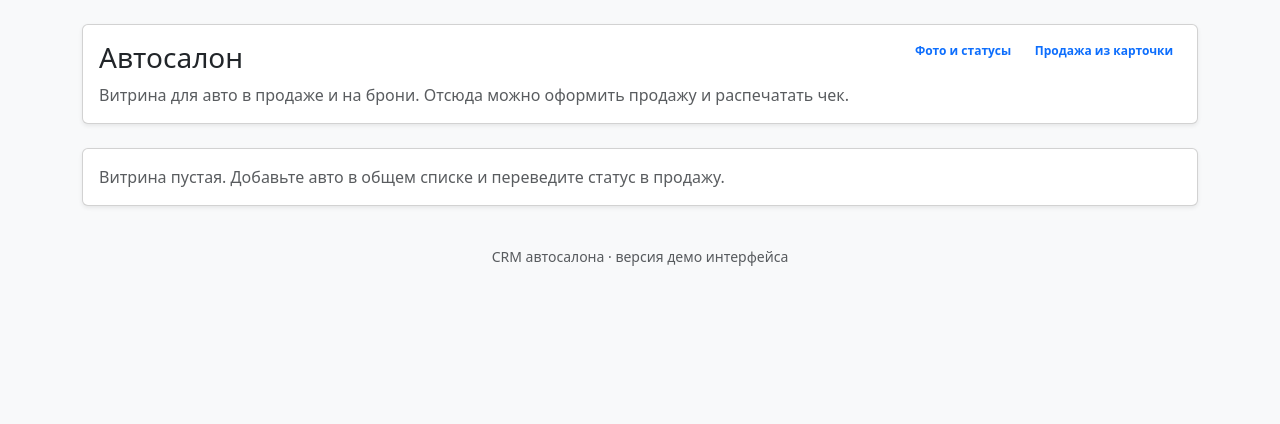
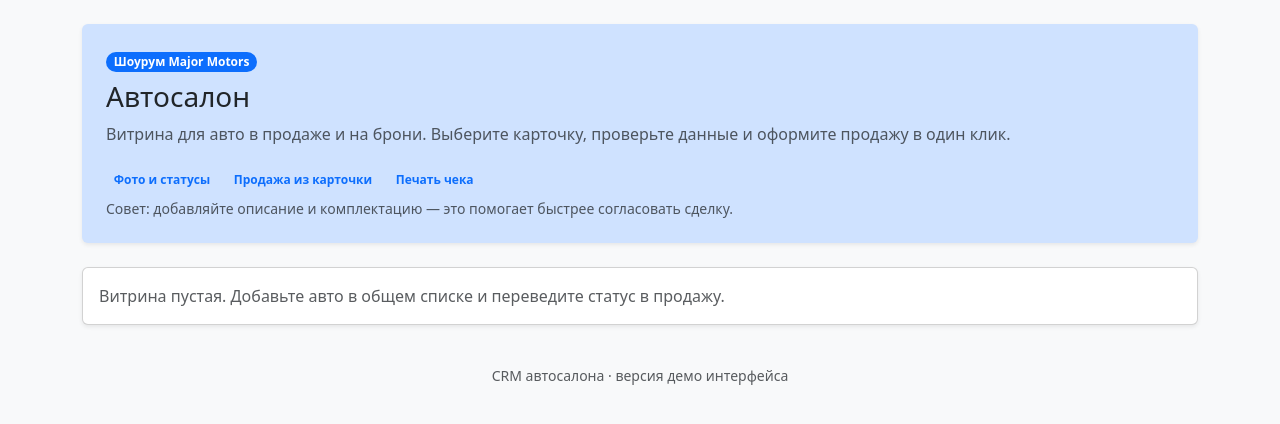
Before and after one commit to Shakhriyor10/major_motors, a Django app: page /autosalon/ in a window 1280 px wide. Shown: the part 82-506 px from the top of the page. Run offline with Django 3.2, Linux system fonts and the light colour scheme; tables that the repository leaves empty hold one stand-in row (values such as "Sample post"); some libraries are stand-ins or nearby versions.

Commit message:
sdajsaldsa

```diff
--- a/crm/models.py
+++ b/crm/models.py
@@ -290,6 +290,7 @@ class Vehicle(TimeStampedModel):
         default=Currency.UZS,
     )
     stock_count = models.PositiveIntegerField(default=1)
+    seat_count = models.PositiveIntegerField(null=True, blank=True)
     engine_type = models.CharField(max_length=32, choices=EngineType.choices, default=EngineType.GASOLINE)
     engine_volume = models.DecimalField(max_digits=4, decimal_places=1, null=True, blank=True)
     horsepower = models.PositiveIntegerField(null=True, blank=True)
--- a/crm/views.py
+++ b/crm/views.py
@@ -97,6 +97,7 @@ def _create_vehicle_from_form(request, options_qs):
         sale_price=to_decimal(request.POST.get('sale_price')),
         sale_currency=purchase_currency,
         stock_count=to_int(request.POST.get('stock_count')) or 0,
+        seat_count=to_int(request.POST.get('seat_count')),
         engine_type=request.POST.get('engine_type') or Vehicle.EngineType.GASOLINE,
         engine_volume=to_decimal(request.POST.get('engine_volume')),
         horsepower=to_int(request.POST.get('horsepower')),
--- a/templates/crm/autosalon.html
+++ b/templates/crm/autosalon.html
@@ -85,6 +85,10 @@
           <div class="col-12 col-md-6 col-lg-4">
             <label for="stock_count" class="form-label">Количество в автосалоне</label>
             <input id="stock_count" name="stock_count" type="number" min="0" step="1" class="form-control" required>
+          </div>
+          <div class="col-12 col-md-6 col-lg-4">
+            <label for="seat_count" class="form-label">Количество посадочных мест</label>
+            <input id="seat_count" name="seat_count" type="number" min="1" step="1" class="form-control" placeholder="Например: 5">
           </div>
           <div class="col-12 col-md-6 col-lg-4">
             <label for="acquisition_type" class="form-label">Тип поступления</label>
@@ -225,6 +229,8 @@
                 <div class="col-12 col-md-6 col-lg-3"><strong class="text-dark">Расход:</strong> {{ vehicle.fuel_consumption|default:"—" }}</div>
                 <div class="col-12 col-md-6 col-lg-3"><strong class="text-dark">Страна:</strong> {{ vehicle.country|default:"—" }}</div>
                 <div class="col-12 col-md-6 col-lg-3"><strong class="text-dark">Кол-во:</strong> {{ vehicle.stock_count }}</div>
+                <div class="col-12 col-md-6 col-lg-3"><strong class="text-dark">Посадочные места:</strong> {{ vehicle.seat_count|default:"—" }}</div>
+                <div class="col-12 col-md-6 col-lg-3"><strong class="text-dark">Пробег:</strong> {{ vehicle.mileage|default:"—" }} км</div>
               </div>
               <div class="row g-2 text-muted small mt-2">
                 <div class="col-12 col-md-6">
--- a/templates/crm/autosalon_showroom.html
+++ b/templates/crm/autosalon_showroom.html
@@ -3,32 +3,38 @@
 {% block title %}Major Motors CRM · Автосалон{% endblock %}
 
 {% block content %}
-  <div class="card shadow-sm mb-4 d-print-none">
-    <div class="card-body d-flex flex-wrap justify-content-between align-items-start gap-3">
+  <div class="card shadow-sm border-0 mb-4 d-print-none bg-primary-subtle">
+    <div class="card-body d-flex flex-wrap justify-content-between align-items-start gap-4 p-4">
       <div>
-        <h1 class="h3">Автосалон</h1>
-        <p class="text-muted mb-0">Витрина для авто в продаже и на брони. Отсюда можно оформить продажу и распечатать чек.</p>
+        <span class="badge rounded-pill text-bg-primary mb-2">Шоурум Major Motors</span>
+        <h1 class="h3 mb-2">Автосалон</h1>
+        <p class="text-muted mb-0">Витрина для авто в продаже и на брони. Выберите карточку, проверьте данные и оформите продажу в один клик.</p>
       </div>
-      <div class="d-flex flex-wrap gap-2">
-        <span class="badge rounded-pill text-bg-primary-subtle text-primary">Фото и статусы</span>
-        <span class="badge rounded-pill text-bg-primary-subtle text-primary">Продажа из карточки</span>
+      <div class="d-flex flex-column gap-2 align-items-start">
+        <div class="d-flex flex-wrap gap-2">
+          <span class="badge rounded-pill text-bg-primary-subtle text-primary">Фото и статусы</span>
+          <span class="badge rounded-pill text-bg-primary-subtle text-primary">Продажа из карточки</span>
+          <span class="badge rounded-pill text-bg-primary-subtle text-primary">Печать чека</span>
+        </div>
+        <small class="text-muted">Совет: добавляйте описание и комплектацию — это помогает быстрее согласовать сделку.</small>
       </div>
     </div>
   </div>
 
   {% if receipt %}
-    <div class="card shadow-sm mb-4" id="sale-receipt">
-      <div class="card-body">
+    <div class="card shadow-sm mb-4 border-0" id="sale-receipt">
+      <div class="card-body p-4">
         <div class="d-flex justify-content-between align-items-start flex-wrap gap-3">
           <div>
-            <h2 class="h4">Квитанция о покупке</h2>
+            <span class="badge rounded-pill text-bg-success-subtle text-success mb-2">Сделка подтверждена</span>
+            <h2 class="h4 mb-1">Квитанция о покупке</h2>
             <p class="text-muted mb-0">Распечатайте документ для клиента (формат A4).</p>
           </div>
           <button class="btn btn-primary d-print-none" type="button" id="print-receipt">Печать</button>
         </div>
         <div class="row g-3 mt-2">
           <div class="col-12 col-md-6 col-lg-3">
-            <div class="border rounded-3 p-3 bg-light h-100">
+            <div class="border rounded-4 p-3 bg-body-tertiary h-100">
               <strong class="d-block mb-1">Клиент</strong>
               <div>{{ receipt.customer.full_name }}</div>
               <div class="text-muted small">Телефон: {{ receipt.customer.phone }}</div>
@@ -36,7 +42,7 @@
             </div>
           </div>
           <div class="col-12 col-md-6 col-lg-3">
-            <div class="border rounded-3 p-3 bg-light h-100">
+            <div class="border rounded-4 p-3 bg-body-tertiary h-100">
               <strong class="d-block mb-1">Автомобиль</strong>
               <div>{{ receipt.vehicle.name }}</div>
               <div class="text-muted small">{{ receipt.vehicle.make }} · {{ receipt.vehicle.model }}</div>
@@ -48,7 +54,7 @@
             </div>
           </div>
           <div class="col-12 col-md-6 col-lg-3">
-            <div class="border rounded-3 p-3 bg-light h-100">
+            <div class="border rounded-4 p-3 bg-body-tertiary h-100">
               <strong class="d-block mb-1">Сумма сделки</strong>
               <div>
                 {{ receipt.sale_price }}
@@ -59,7 +65,7 @@
             </div>
           </div>
           <div class="col-12 col-md-6 col-lg-3">
-            <div class="border rounded-3 p-3 bg-light h-100">
+            <div class="border rounded-4 p-3 bg-body-tertiary h-100">
               <strong class="d-block mb-1">Автосалон</strong>
               <div>Major Motors</div>
               <div class="text-muted small">Контакт: +998 (00) 000-00-00</div>
@@ -73,10 +79,10 @@
 
   <div class="vstack gap-4">
     {% for vehicle in vehicles %}
-      <div class="card shadow-sm overflow-hidden">
+      <div class="card shadow-sm overflow-hidden border-0">
         <div class="row g-0">
           <div class="col-12 col-md-4">
-            <div class="ratio ratio-4x3 h-100">
+            <div class="ratio ratio-4x3 h-100 bg-body-tertiary">
               {% if vehicle.primary_photo %}
                 <img class="img-fluid object-fit-cover" src="{{ vehicle.primary_photo.file.url }}" alt="{{ vehicle.name }}">
               {% else %}
@@ -85,32 +91,64 @@
             </div>
           </div>
           <div class="col-12 col-md-8">
-            <div class="card-body vstack gap-3">
-              <div class="d-flex justify-content-between flex-wrap gap-2">
+            <div class="card-body vstack gap-3 p-4">
+              <div class="d-flex justify-content-between flex-wrap gap-3">
                 <div>
-                  <strong>{{ vehicle.name }}</strong>
+                  <strong class="fs-5">{{ vehicle.name }}</strong>
                   <div class="text-muted small">{{ vehicle.make }} · {{ vehicle.model }} · VIN {{ vehicle.vin }}</div>
                 </div>
-                <span class="badge rounded-pill text-bg-primary-subtle text-primary fs-6">
-                  {{ vehicle.sale_price|default:vehicle.purchase_price }}
-                  {{ vehicle.sale_currency|default:vehicle.purchase_currency|upper }}
-                </span>
+                <div class="text-end">
+                  <div class="text-muted small">Цена продажи</div>
+                  <div class="fs-5 fw-semibold text-primary">
+                    {{ vehicle.sale_price|default:vehicle.purchase_price }}
+                    {{ vehicle.sale_currency|default:vehicle.purchase_currency|upper }}
+                  </div>
+                </div>
               </div>
-              <div class="d-flex flex-wrap gap-2">
+              <div class="d-flex flex-wrap gap-2 align-items-center">
                 <span class="badge rounded-pill text-bg-info-subtle text-info">{{ vehicle.get_status_display }}</span>
                 <span class="badge rounded-pill text-bg-secondary-subtle text-secondary">{{ vehicle.get_condition_display }}</span>
               </div>
-              {% if vehicle.condition == 'used' %}
-                <div class="text-muted small">Пробег: {{ vehicle.mileage|default:"—" }} км</div>
-              {% endif %}
               <div class="row g-2 text-muted small">
-                <div class="col-12 col-md-6 col-lg-3"><strong class="text-dark">Цвет:</strong> {{ vehicle.color|default:"—" }}</div>
-                <div class="col-12 col-md-6 col-lg-3"><strong class="text-dark">КПП:</strong> {{ vehicle.get_transmission_display|default:"—" }}</div>
-                <div class="col-12 col-md-6 col-lg-3"><strong class="text-dark">Двигатель:</strong> {{ vehicle.engine_volume|default:"—" }} л</div>
-                <div class="col-12 col-md-6 col-lg-3"><strong class="text-dark">Кол-во:</strong> {{ vehicle.stock_count }}</div>
+                <div class="col-12 col-md-6 col-lg-3">
+                  <div class="p-2 bg-body-tertiary rounded-3 h-100">
+                    <strong class="text-dark d-block">Цвет</strong>
+                    {{ vehicle.color|default:"—" }}
+                  </div>
+                </div>
+                <div class="col-12 col-md-6 col-lg-3">
+                  <div class="p-2 bg-body-tertiary rounded-3 h-100">
+                    <strong class="text-dark d-block">КПП</strong>
+                    {{ vehicle.get_transmission_display|default:"—" }}
+                  </div>
+                </div>
+                <div class="col-12 col-md-6 col-lg-3">
+                  <div class="p-2 bg-body-tertiary rounded-3 h-100">
+                    <strong class="text-dark d-block">Двигатель</strong>
+                    {{ vehicle.engine_volume|default:"—" }} л
+                  </div>
+                </div>
+                <div class="col-12 col-md-6 col-lg-3">
+                  <div class="p-2 bg-body-tertiary rounded-3 h-100">
+                    <strong class="text-dark d-block">Кол-во</strong>
+                    {{ vehicle.stock_count }}
+                  </div>
+                </div>
+                <div class="col-12 col-md-6 col-lg-3">
+                  <div class="p-2 bg-body-tertiary rounded-3 h-100">
+                    <strong class="text-dark d-block">Посадочные места</strong>
+                    {{ vehicle.seat_count|default:"—" }}
+                  </div>
+                </div>
+                <div class="col-12 col-md-6 col-lg-3">
+                  <div class="p-2 bg-body-tertiary rounded-3 h-100">
+                    <strong class="text-dark d-block">Пробег</strong>
+                    {{ vehicle.mileage|default:"—" }} км
+                  </div>
+                </div>
               </div>
               {% if vehicle.description %}
-                <div class="text-muted small">{{ vehicle.description }}</div>
+                <div class="text-muted small bg-light rounded-3 p-3">{{ vehicle.description }}</div>
               {% endif %}
               <div class="d-flex justify-content-end">
                 <button
```
